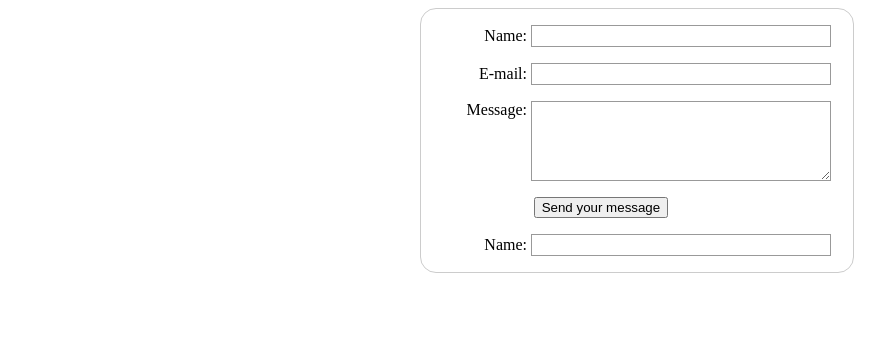
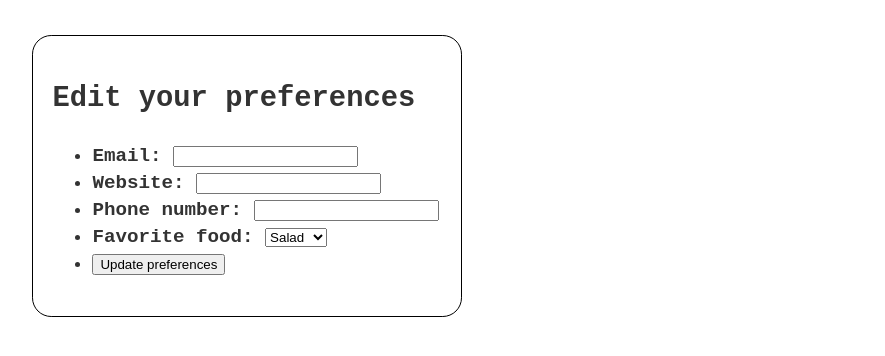
Before and after one commit to Velertra/practice3, a plain HTML site: page index.html in a window 1280 px wide. Shown: the whole page, without its empty margins (3-888 px from the left). Drawn offline with Linux system fonts and the light colour scheme.

Commit message:
set form

```diff
--- a/index.html
+++ b/index.html
@@ -1,46 +1,68 @@
 <!DOCTYPE html>
 <html lang="en">
   <head>
-    <meta charset="UTF-8">
-    <meta name="viewport" content="width=device-width, initial-scale=1.0">
-    <meta http-equiv="X-UA-Compatible" content="ie=edge">
-    <title>HTML 5 Boilerplate</title>
-    <link rel="stylesheet" href="style.css">
-  </head>
-  <body>
+    <meta charset="utf-8"/>
+    <title>Styling basics: Task 1</title>
+    <style>
+      * {
+        box-sizing: border-box;
+      }
+
+      body {
+        background-color: #fff;
+        color: #333;
+        font: 1em / 1.4 Helvetica Neue, Helvetica, Arial, sans-serif;
+        padding: 1em;
+        margin: 0;
+        width: 500px;
+      }
+      form {
+        margin: 1em;
+        border-radius: 1em;
+        border: 1px solid black;
+        padding: 1em;
+        font-family: 'Courier New', Courier, monospace;
+        font-size: 120%;
+        font-weight: bolder;
 
 
 
-        <form action="/my-handling-form-page" method="post">
+
+      }
+
+    </style>
+  </head>
+
+  <body>
+    <form>
+      <h2>Edit your preferences</h2>
       <ul>
         <li>
-                <label for="name">Name:</label>
-                <input type="text" id="name" name="user_name" />
+          <label for="e-mail">Email:</label>
+          <input type="email" id="e-mail" name="e-mail">
         </li>
         <li>
-                <label for="mail">E-mail:</label>
-                <input type="email" id="mail" name="user_email" />
+          <label for="website">Website:</label>
+          <input type="url" id="website" name="website">
         </li>
         <li>
-                <label for="msg">Message:</label>
-                <textarea id="msg" name="user_message"></textarea>
+          <label for="phone">Phone number:</label>
+          <input type="tel" id="phone" name="phone">
         </li>
-              <li class="button">
-                <button type="submit">Send your message</button>
         <li>
-                    <label for="name">Name:</label>
-                <input type="email" id="mail" name="user_email" multiple />
+          <label for="food">Favorite food:</label>
+          <select name="food" id="food">
+            <option>Salad</option>
+            <option>Curry</option>
+            <option>Pizza</option>
+            <option>Fajitas</option>
+          </select>
         </li>
+        <li>
+          <button>Update preferences</button>
         </li>
       </ul>
     </form>
+  </body>
 
-
-
-	<script>
-
-
-    </script>
-
-  </body>
 </html>
```
Lines whose indentation alone changed are shown as unchanged.
